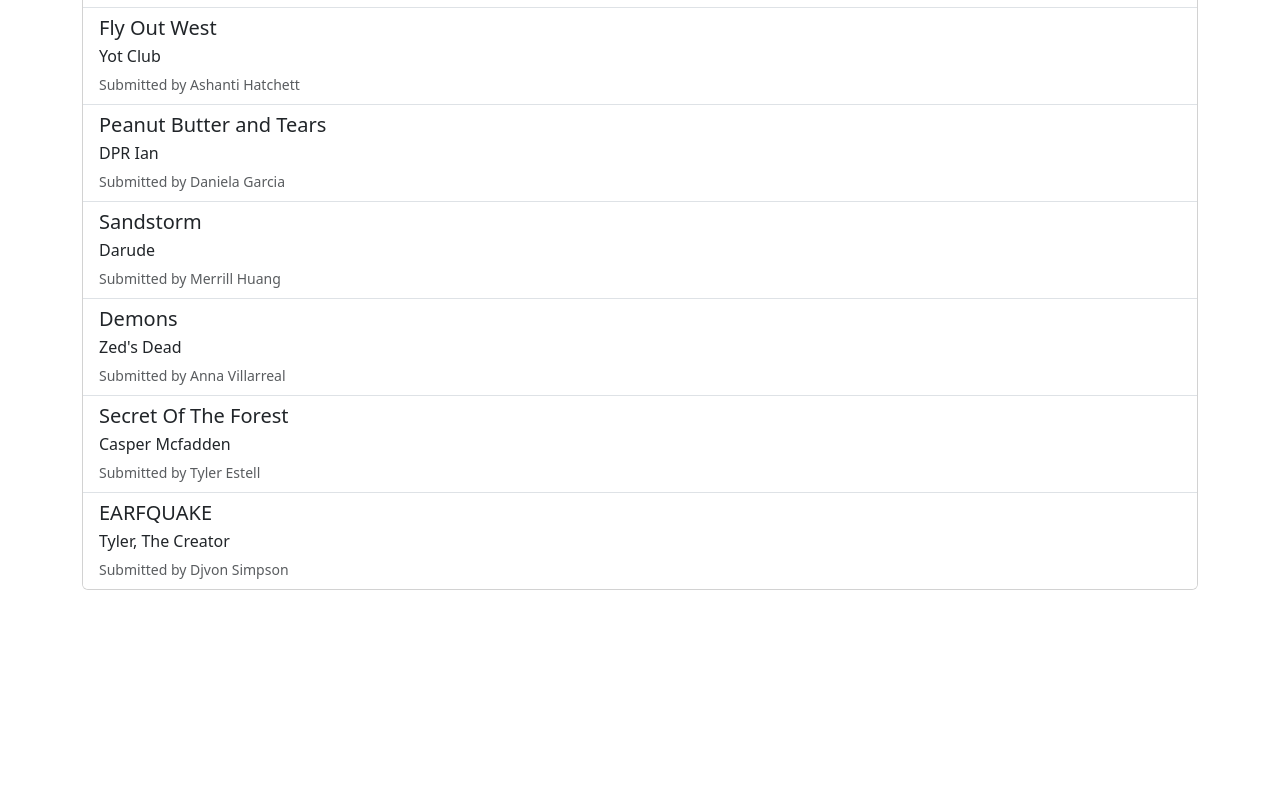
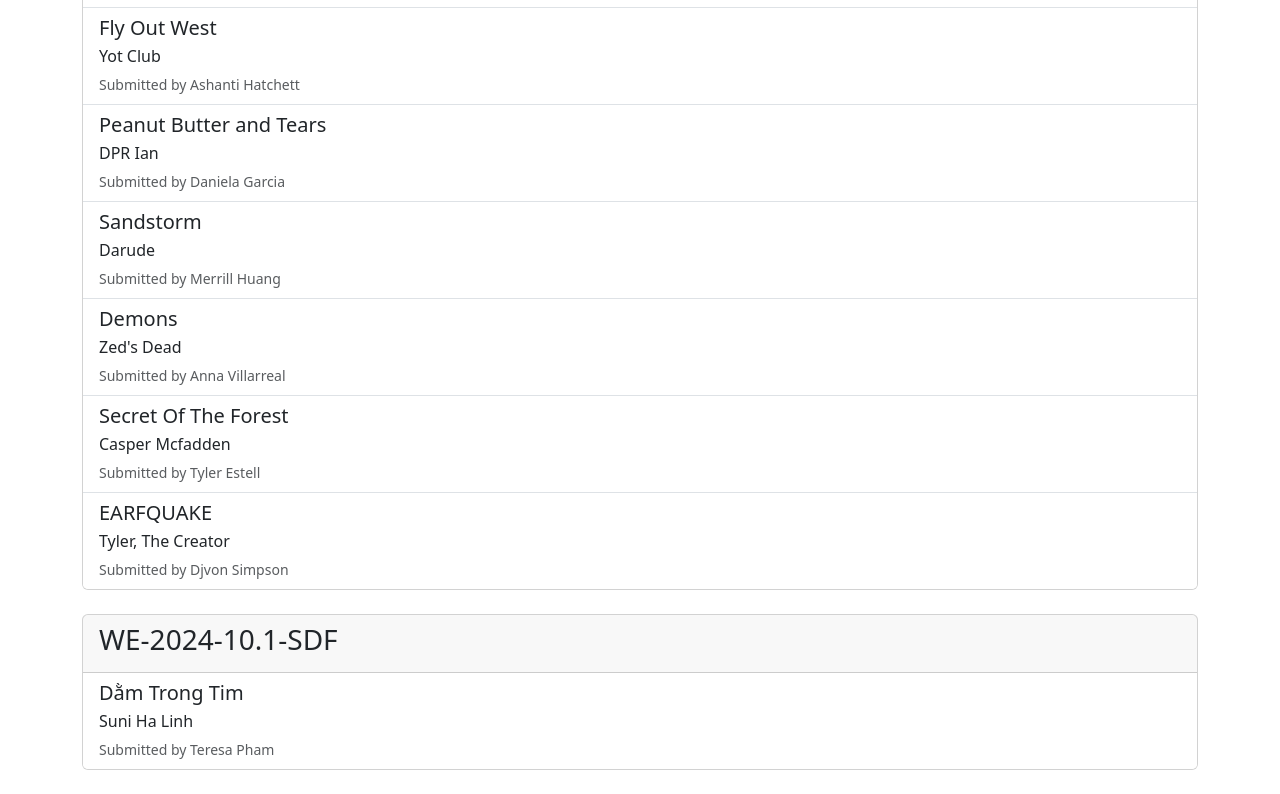
Before and after one commit to dpi-tta-projects/pr-playlist, a website: page index.html in a window 1280 px wide. Shown: the part 1161-1955 px from the top of the page. Before the commit the page ends 1775 px from the top, so only its background shows below. Drawn offline with nearby package versions, Linux system fonts and the light colour scheme; a script that the page names is missing.

Commit message:
Add Section 10.1 SDF and Teresa's song

```diff
--- a/index.html
+++ b/index.html
@@ -202,5 +202,25 @@
         </a>
       </div>
     </div>
+
+
+    <div class="card mb-4">
+      <div class="card-header">
+        <h3 class="card-title">WE-2024-10.1-SDF</h3>
+      </div>
+      <div class="list-group list-group-flush">
+        <a
+          href="https://www.youtube.com/watch?v=HaBUiBQOZKQ"
+          class="list-group-item list-group-item-action"
+        >
+          <div class="d-flex w-100 justify-content-between">
+            <h5 class="mb-1">Dằm Trong Tim</h5>
+          </div>
+          <p class="mb-1">Suni Ha Linh</p>
+          <small class="text-body-secondary">Submitted by Teresa Pham</small>
+        </a>
+      </div>
+    </div>
+
   </body>
 </html>
```
